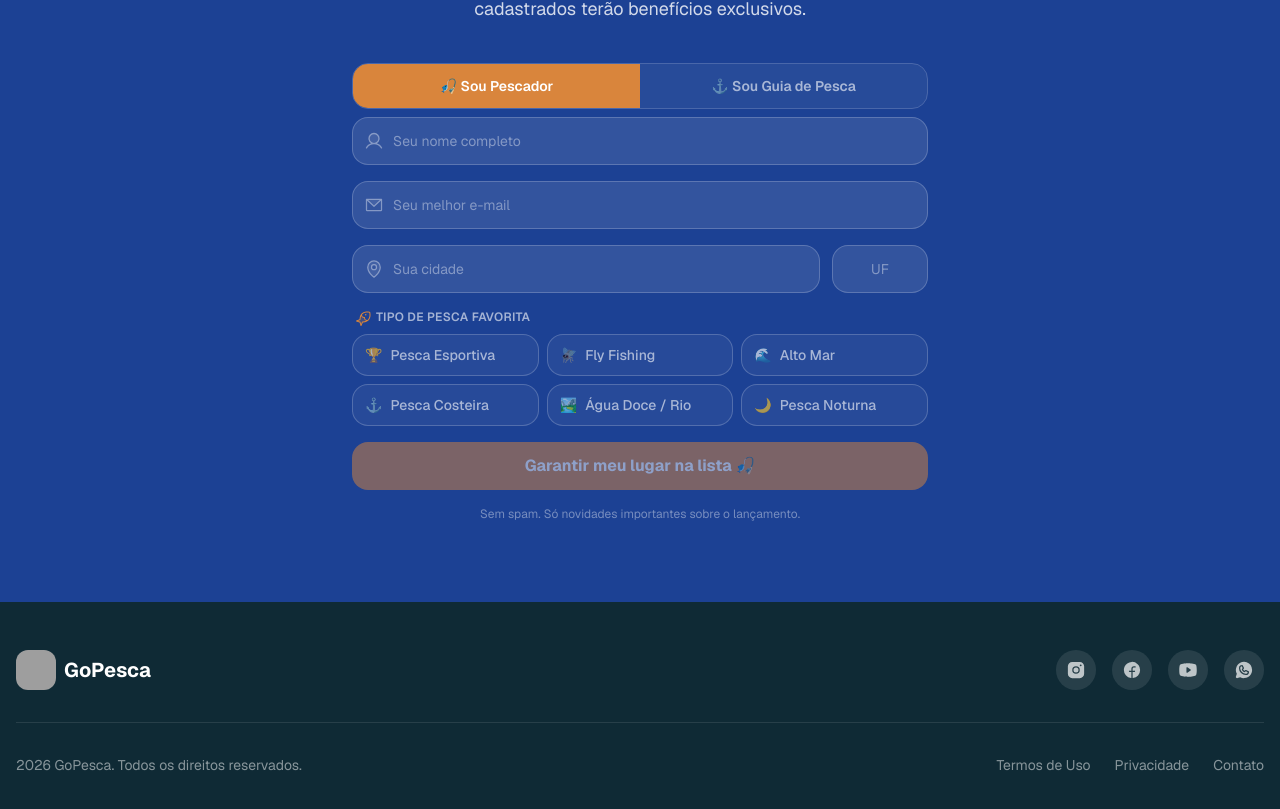
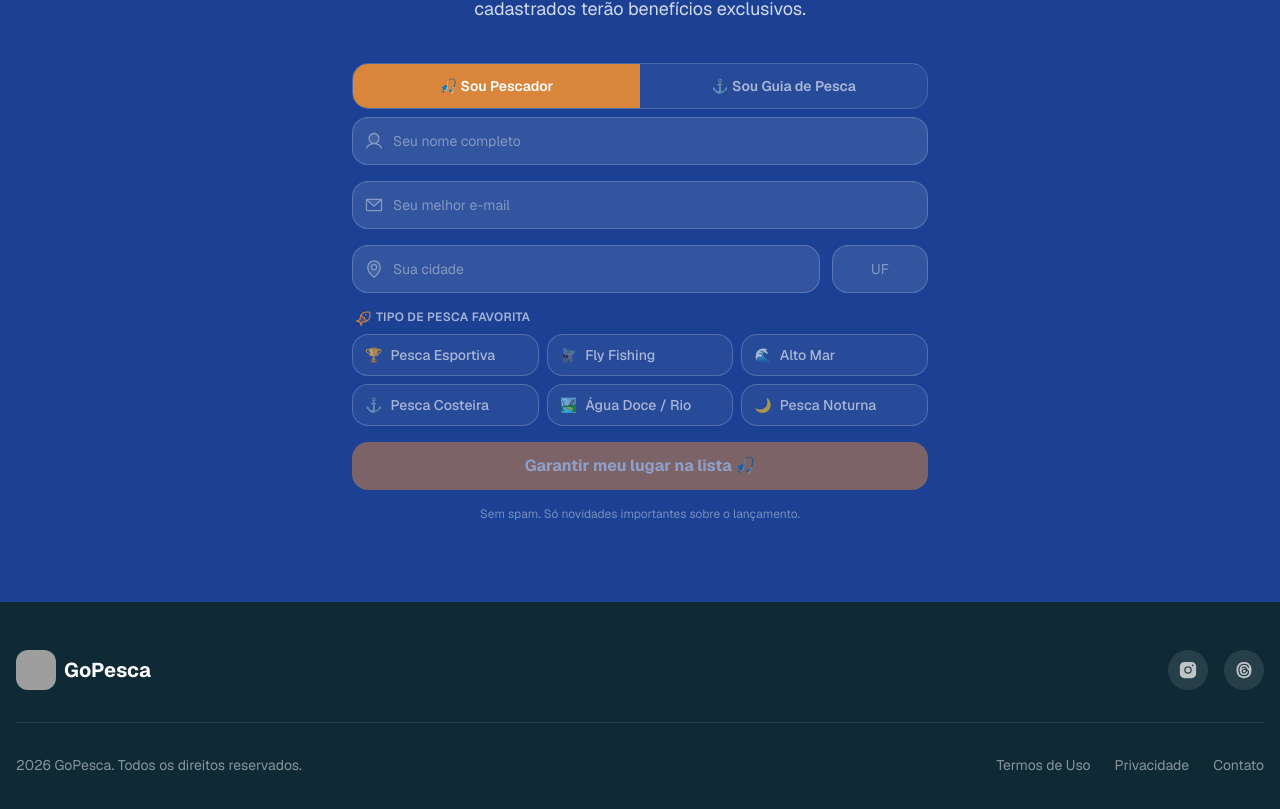
Before and after one commit to Leomendferre/go-pesca_landing-page, a Next.js app: page / in a window 1280 px wide. Shown: the part 3145-3954 px from the top of the page. Built offline with nearby package versions, Linux system fonts and the light colour scheme; grey boxes are pictures that could not be loaded.

Commit message:
feat: update footer social links to use new icons and add correct URLs

```diff
--- a/components/landing/footer.tsx
+++ b/components/landing/footer.tsx
@@ -1,6 +1,6 @@
 "use client"
 
-import { InstagramLogo, FacebookLogo, YoutubeLogo, WhatsappLogo } from "@phosphor-icons/react"
+import {ThreadsLogoIcon, InstagramLogoIcon } from "@phosphor-icons/react"
 
 export function Footer() {
   return (
@@ -19,17 +19,11 @@ export function Footer() {
 
           {/* Social Links */}
           <div className="flex items-center gap-4">
-            <a href="#" className="w-10 h-10 rounded-full bg-white/10 flex items-center justify-center text-white/70 hover:bg-white/20 hover:text-white transition-all">
-              <InstagramLogo weight="fill" className="w-5 h-5" />
+            <a href="https://www.instagram.com/gopescabr" className="w-10 h-10 rounded-full bg-white/10 flex items-center justify-center text-white/70 hover:bg-white/20 hover:text-white transition-all">
+              <InstagramLogoIcon weight="fill" className="w-5 h-5" />
             </a>
-            <a href="#" className="w-10 h-10 rounded-full bg-white/10 flex items-center justify-center text-white/70 hover:bg-white/20 hover:text-white transition-all">
-              <FacebookLogo weight="fill" className="w-5 h-5" />
-            </a>
-            <a href="#" className="w-10 h-10 rounded-full bg-white/10 flex items-center justify-center text-white/70 hover:bg-white/20 hover:text-white transition-all">
-              <YoutubeLogo weight="fill" className="w-5 h-5" />
-            </a>
-            <a href="#" className="w-10 h-10 rounded-full bg-white/10 flex items-center justify-center text-white/70 hover:bg-white/20 hover:text-white transition-all">
-              <WhatsappLogo weight="fill" className="w-5 h-5" />
+            <a href="https://www.threads.com/@gopescabr" className="w-10 h-10 rounded-full bg-white/10 flex items-center justify-center text-white/70 hover:bg-white/20 hover:text-white transition-all">
+              <ThreadsLogoIcon weight="fill" className="w-5 h-5" />
             </a>
           </div>
         </div>
```
